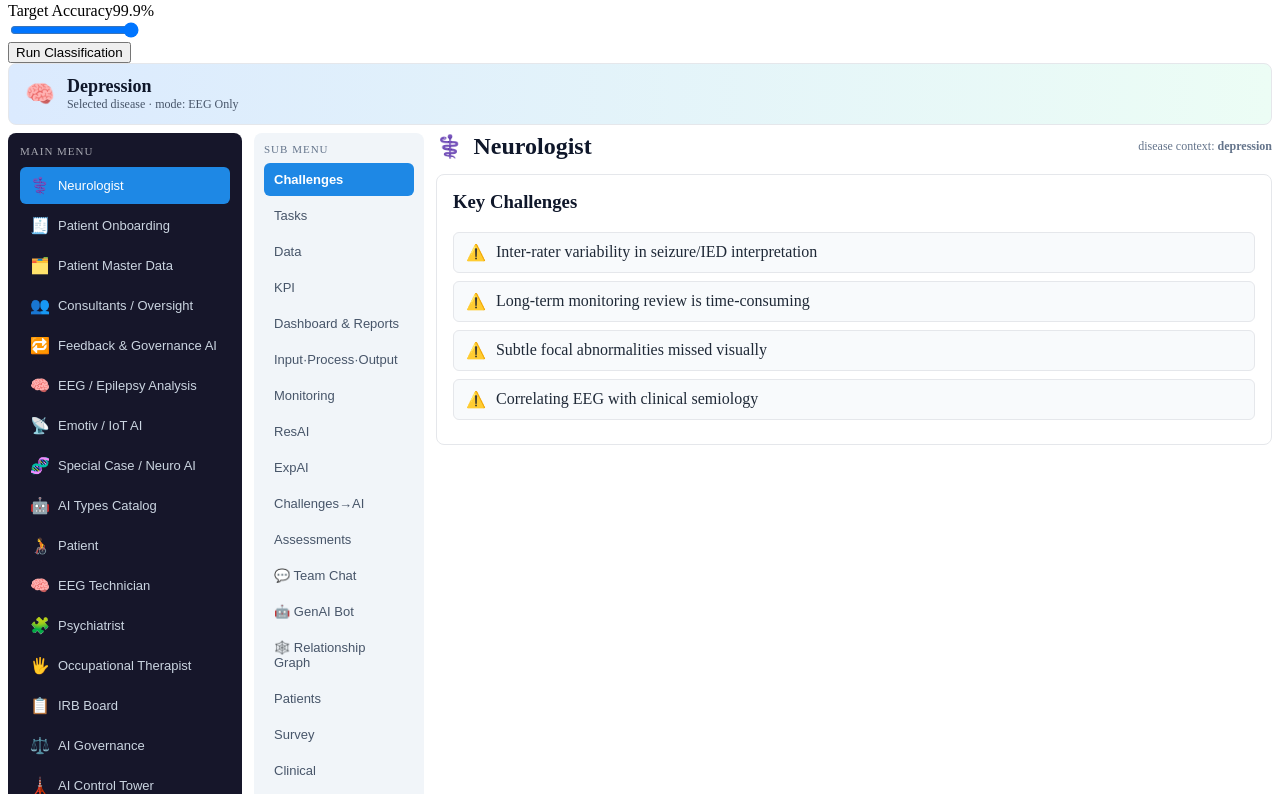
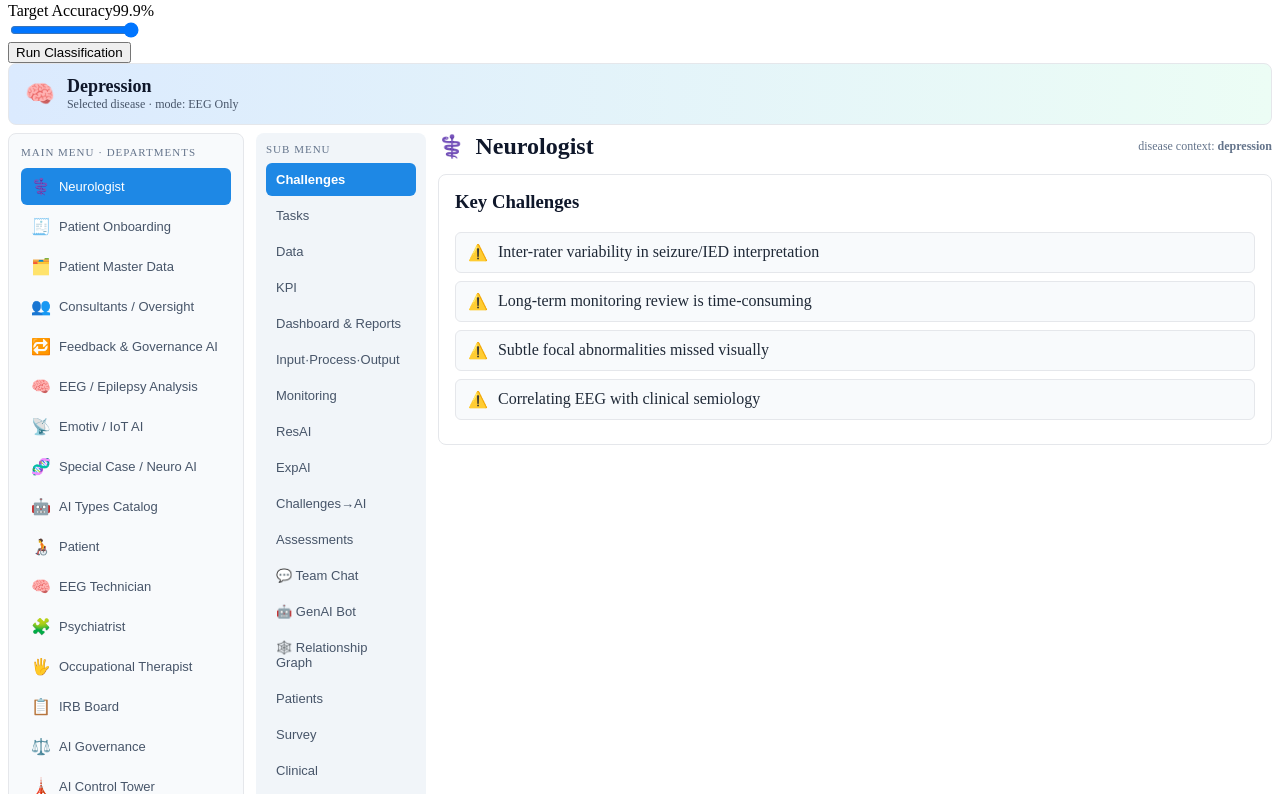
Before and after one commit to PraveenAsthana123/agentic_disease_finder, a React app in the folder frontend/: page / in a window 1280 px wide. Shown: the part 806-1600 px from the top of the page. Built offline with nearby package versions, Linux system fonts and the light colour scheme; the HTML template or start-up script is replaced by a standard one.

Commit message:
fix: Main Menu (departments) dark #16162a -> light per no-black (§137)
The department list (first menu) was near-black; now light #f8fafc matching the
Sub Menu. Text colors adjusted for light bg.
Location: praveen-dev-linux-x86_64 · Approach: autonomous · Policies: §137 · §57.7 · §51/§54

```diff
--- a/frontend/src/components/DepartmentsDashboard.jsx
+++ b/frontend/src/components/DepartmentsDashboard.jsx
@@ -379,16 +379,16 @@ function DepartmentsDashboard({ selectedDisease = 'epilepsy' }) {
 
   return (
     <div style={{ display: 'flex', gap: 12, alignItems: 'flex-start' }}>
-      {/* MAIN MENU */}
-      <aside style={{ width: 210, flexShrink: 0, background: '#16162a', borderRadius: 8, padding: 12, color: '#e5e7eb' }}>
-        <div style={{ fontSize: 11, textTransform: 'uppercase', letterSpacing: 1, opacity: 0.7, marginBottom: 10 }}>Main Menu</div>
+      {/* MAIN MENU — Departments (first menu) */}
+      <aside style={{ width: 210, flexShrink: 0, background: '#f8fafc', border: '1px solid #e5e7eb', borderRadius: 8, padding: 12, color: '#475569' }}>
+        <div style={{ fontSize: 11, textTransform: 'uppercase', letterSpacing: 1, color: '#64748b', marginBottom: 10 }}>Main Menu · Departments</div>
         {DEPARTMENTS.map(d => {
           const active = d.id === activeDept
           return (
             <button key={d.id} onClick={() => setActiveDept(d.id)} style={{
               display: 'flex', alignItems: 'center', gap: 8, width: '100%', textAlign: 'left',
               border: 'none', cursor: 'pointer', borderRadius: 6, padding: '9px 10px', marginBottom: 3,
-              fontSize: 13, background: active ? '#1e88e5' : 'transparent', color: active ? '#fff' : '#cbd5e1',
+              fontSize: 13, background: active ? '#1e88e5' : 'transparent', color: active ? '#fff' : '#475569',
             }}>
               <span style={{ fontSize: 16 }}>{d.icon}</span><span>{d.name}</span>
             </button>
```
